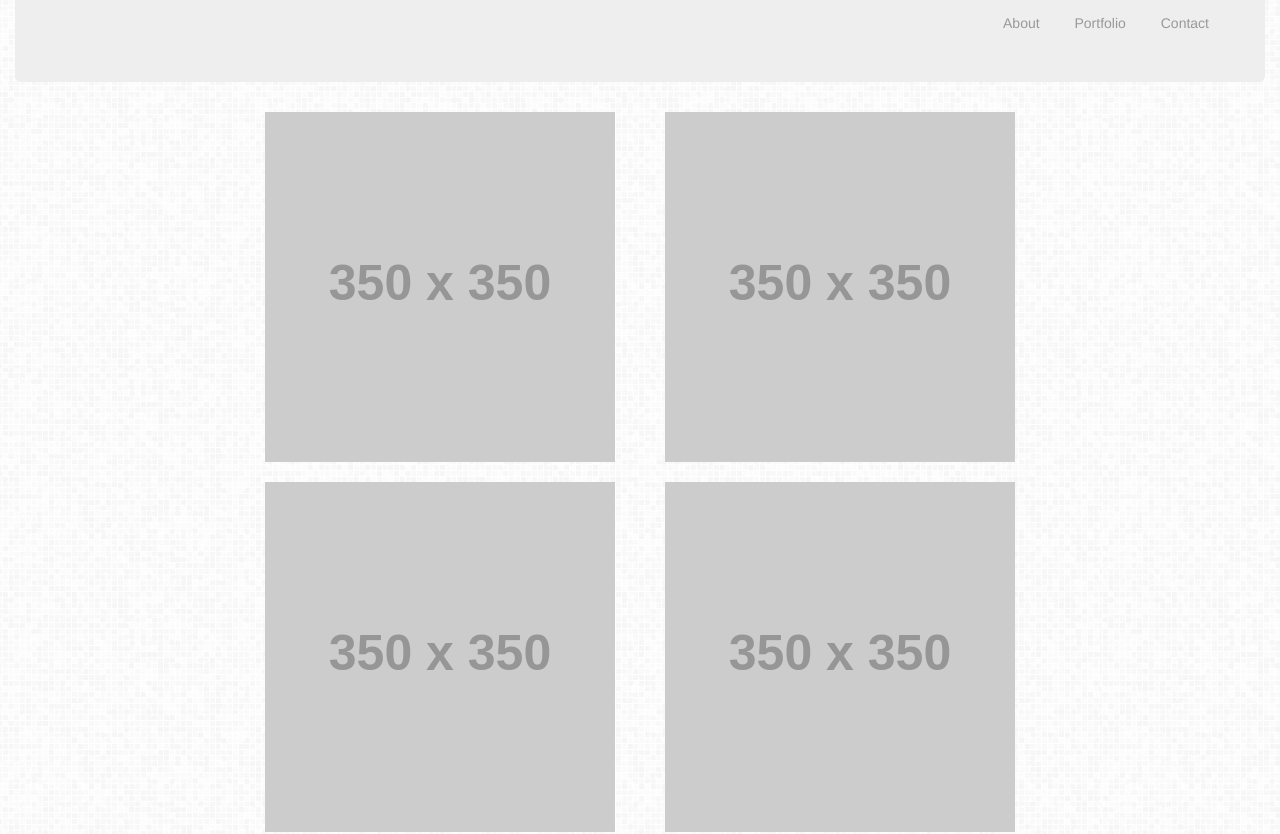
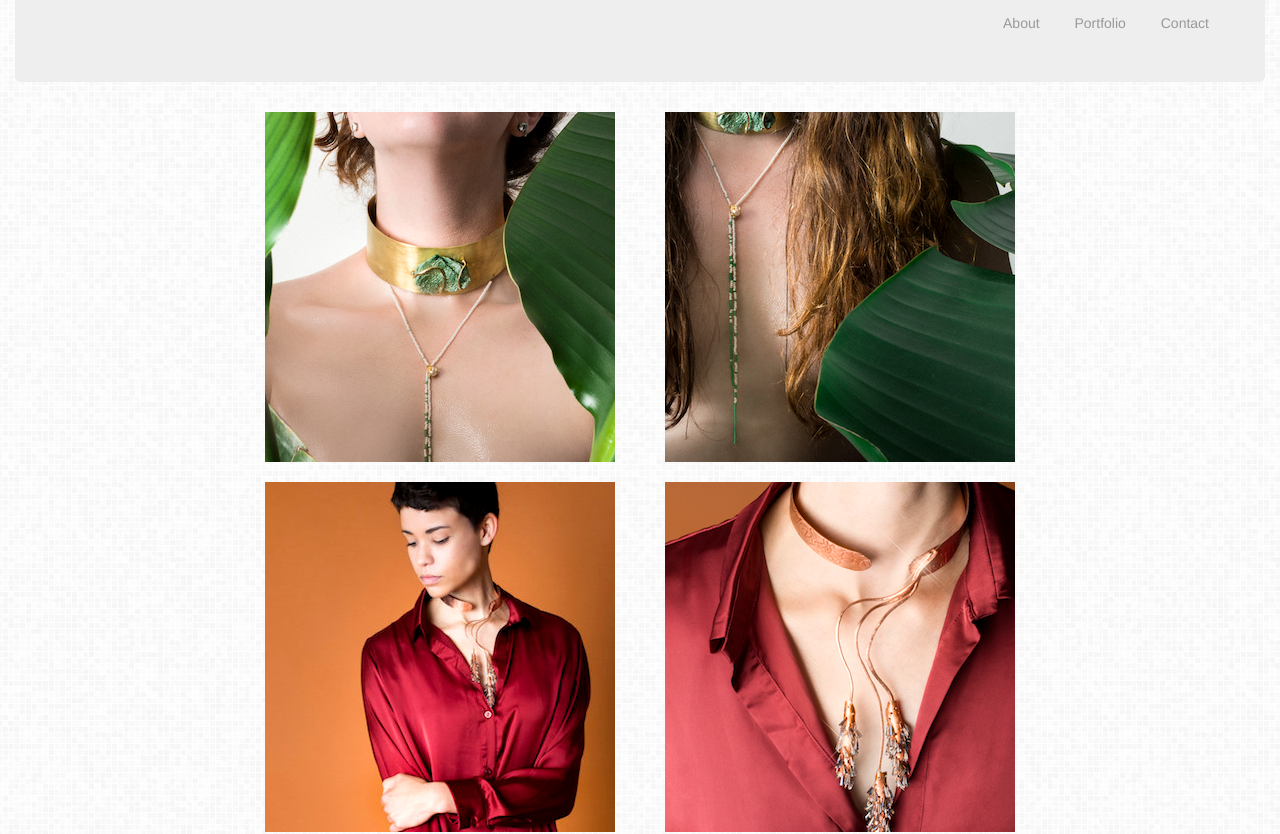
Before and after one commit to shaunacurran/Bootstrap-Portfolio, a plain HTML site: page portfolio.html in a window 1280 px wide. Shown: the part 132-966 px from the top of the page. Drawn offline with nearby package versions, Linux system fonts and the light colour scheme; placeholder pictures from the web are drawn by us.

Commit message:
complete files

```diff
--- a/portfolio.html
+++ b/portfolio.html
@@ -29,49 +29,39 @@
 
 	<section class="aside">
   		<div class="row">
-			<div class="col-sm-6">
-				<img src="http://placehold.it/350x350" class="auth-image" alt="profil-image">
+			<div class="col-sm-8">
+				<img src="assets/images/kari1.png" alt="necklace1">
 
 			</div>
 		</div>
 		<br>
 		<div class="row">
-			<div class="col-sm-6">
-				<img src="http://placehold.it/350x350" class="auth-image" alt="profil-image">
+			<div class="col-sm-8">
+				<img src="assets/images/necklace2.jpg" alt="necklace2">
+
+			</div>
+		</div>
+
+
+	</section>
+
+
+	<section class="aside-two">
+  		<div class="row">
+			<div class="col-sm-8">
+				<img src="assets/images/kari2.png" alt="necklace3">
 
 			</div>
 		</div>
 		<br>
 		<div class="row">
-			<div class="col-sm-6">
-				<img src="http://placehold.it/350x350" class="auth-image" alt="profil-image">
+			<div class="col-sm-8">
+				<img src="assets/images/necklace_detail2.png" alt="necklace4">
 
 			</div>
 		</div>
-	</section>
 
 
-	<section class="aside-two">
-  		<div class="row">
-			<div class="col-sm-6">
-				<img src="http://placehold.it/350x350" class="auth-image" alt="profil-image">
-
-			</div>
-		</div>
-		<br>
-		<div class="row">
-			<div class="col-sm-6">
-				<img src="http://placehold.it/350x350" class="auth-image" alt="profil-image">
-
-			</div>
-		</div>
-		<br>
-		<div class="row">
-			<div class="col-sm-6">
-				<img src="http://placehold.it/350x350" class="auth-image" alt="profil-image">
-
-			</div>
-		</div>
 	</section>
 
 </div>
```
Also changed, not shown: index.html (+1 -1 lines), assets/images/kari1.png (added), assets/images/kari2.png (added), assets/images/necklace2.jpg (added), assets/images/necklace_detail2.png (added), assets/images/profile_image.jpg, 1 other file.
